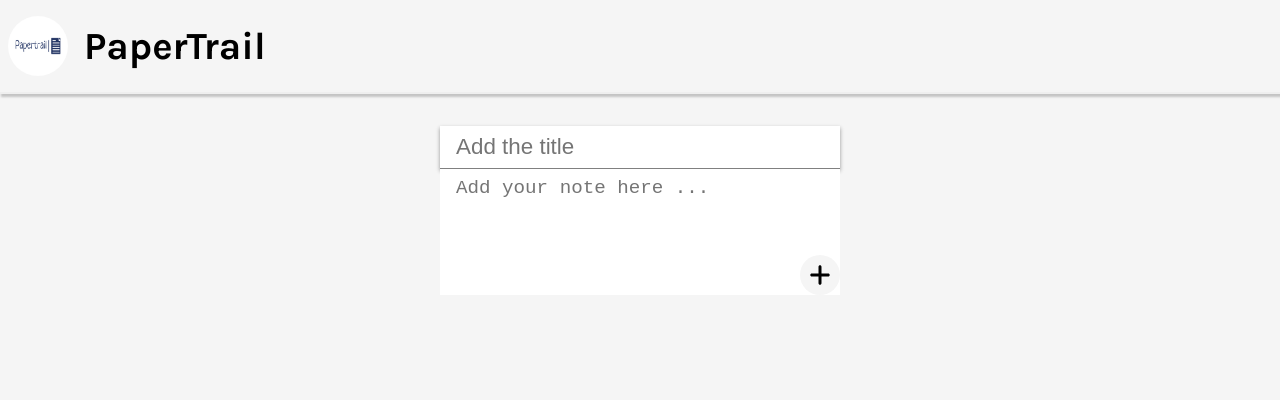
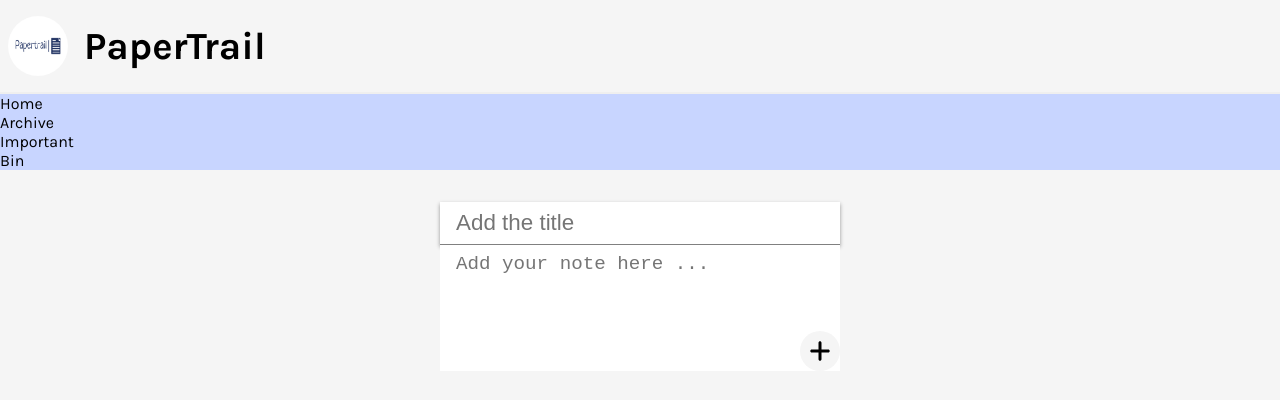
Before and after one commit to hritikRajput/notes-app, a React (Vite) app: page / in a window 1280 px wide. Shown: the top 400 px of the page. Built offline with nearby package versions, Linux system fonts and the light colour scheme.

Commit message:
Add Sidebar component

```diff
--- /dev/null
+++ b/src/components/Sidebar/Sidebar.css
@@ -0,0 +1,3 @@
+.sidebar{
+    background: #c8d5ff;
+}
--- /dev/null
+++ b/src/components/Sidebar/Sidebar.jsx
@@ -0,0 +1,13 @@
+import "./Sidebar.css"
+export default function Sidebar() {
+    return (
+        <div className="sidebar">
+            <ul>
+                <li>Home</li>
+                <li>Archive</li>
+                <li>Important</li>
+                <li>Bin</li>
+            </ul>
+        </div>
+    )
+}
--- a/src/pages/Home/Home.jsx
+++ b/src/pages/Home/Home.jsx
@@ -1,4 +1,5 @@
 import Header from "../../components/Header/Header";
+import Sidebar from "../../components/Sidebar/Sidebar";
 import NewNote from "../../components/NewNote/NewNote";
 import NoteCard from "../../components/NoteCard/NoteCard";
 import { useNotes } from "../../context/notesContext"
@@ -8,6 +9,7 @@
   return (
     <div>
       <Header />
+      <Sidebar />
       <NewNote />
       <div>
         {pinnedNotes.length > 0 && <h2>Pinned Notes</h2>}
```
